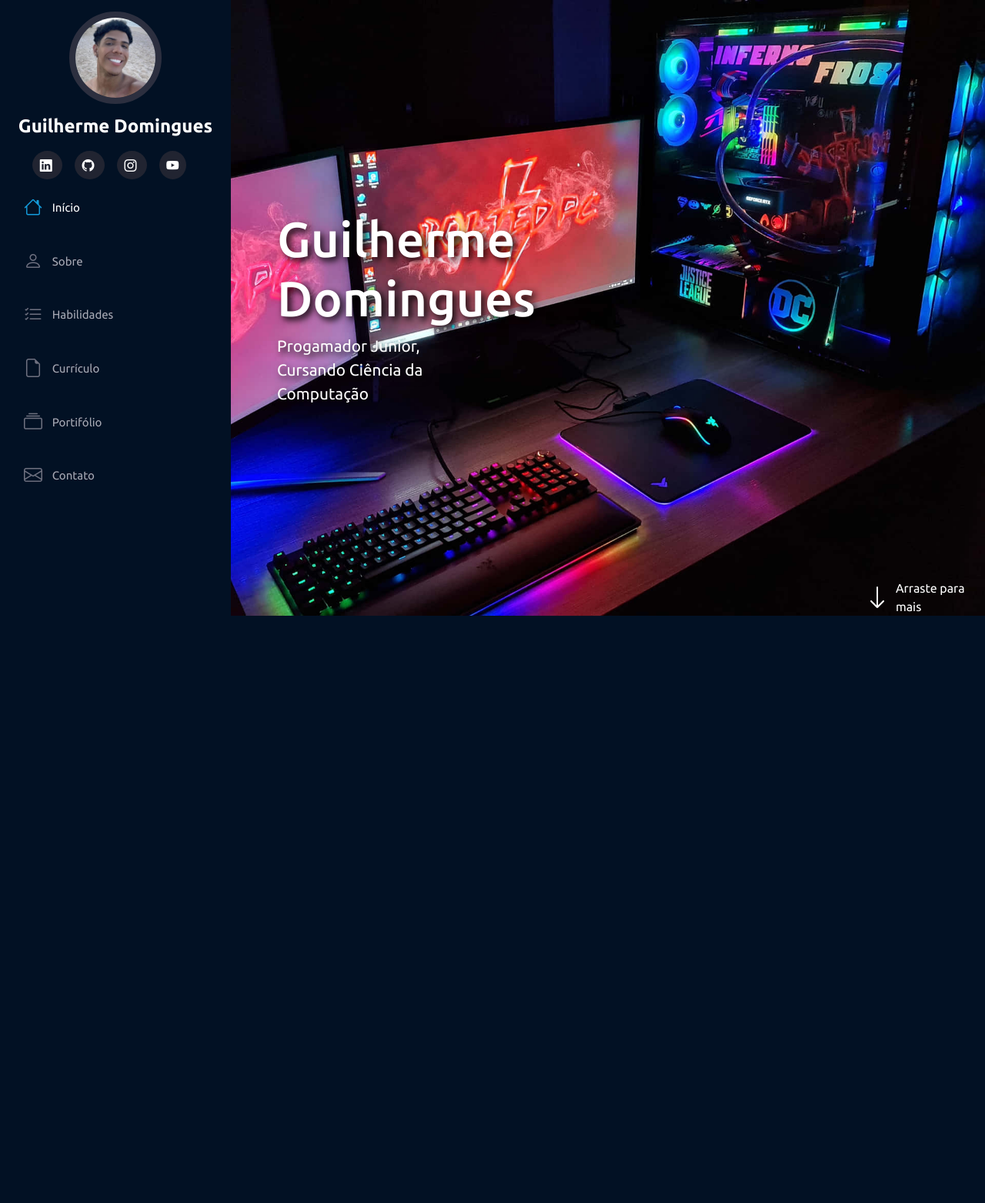
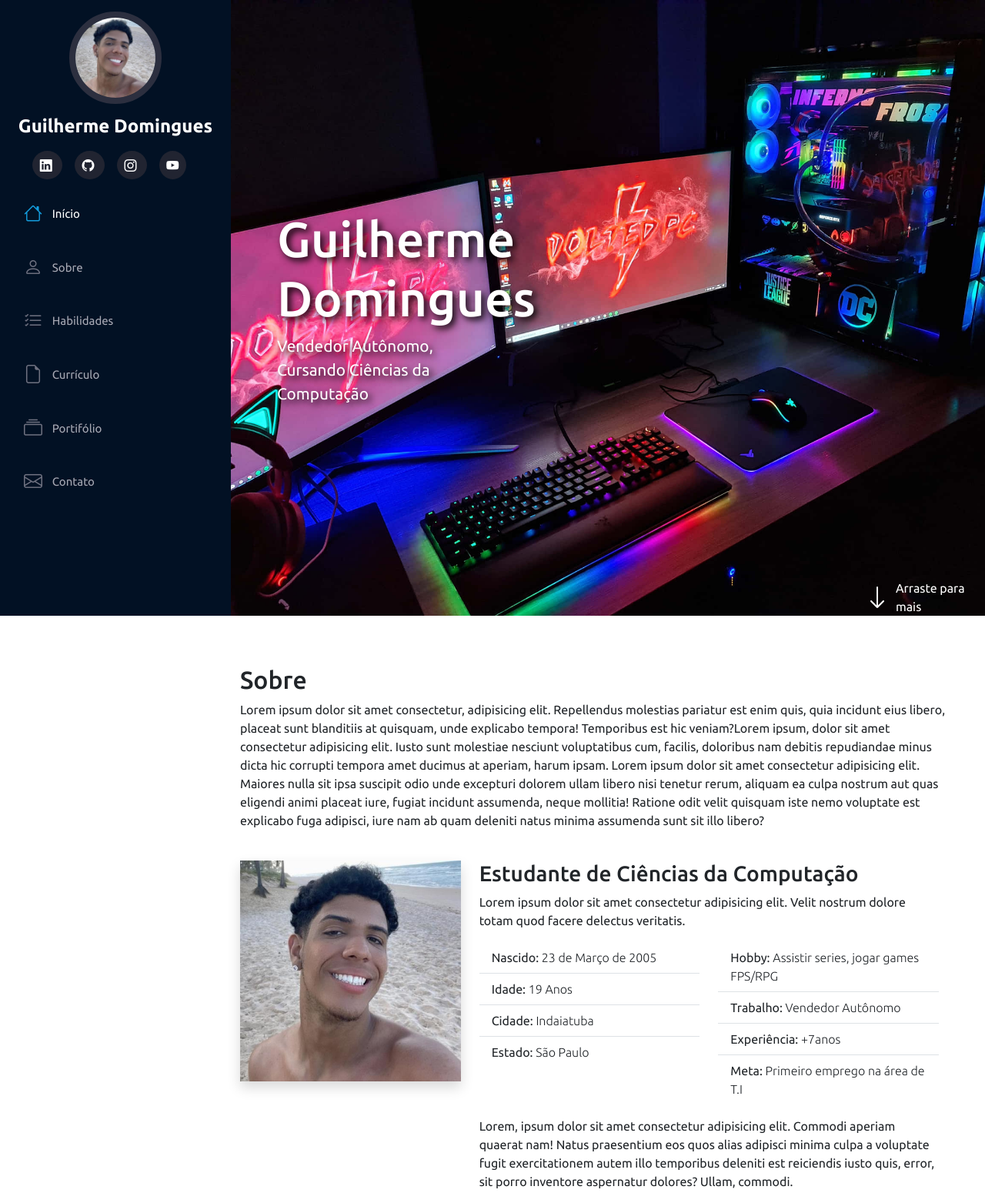
Before and after one commit to Dominggues/Portif-lio-Responsivo, a Flask app: page / in a window 1280 px wide. Shown: the whole page at 77% size. Before the commit the page ends 800 px from the top, so only its background shows below. Run offline with Flask 3, Linux system fonts and the light colour scheme; some libraries are stand-ins or nearby versions.

Commit message:
realização do "sobre"

```diff
--- a/templates/index.html
+++ b/templates/index.html
@@ -1,24 +1,29 @@
 <!DOCTYPE html>
 <html lang="pt-br">
   <head>
-    <meta charset="UTF-8">
-    <meta name="viewport" content="width=device-width, initial-scale=1.0">
-    <link rel="stylesheet" href="../static/bootstrap/css/bootstrap.css">
-    <link rel="stylesheet" href="../static/style.css">
-    <link rel="icon" type='image/jpeg' href="../static/img/foto_perfil.jpeg">
-    <link rel="stylesheet" href="https://cdn.jsdelivr.net/npm/bootstrap-icons@1.11.3/font/bootstrap-icons.min.css">
+    <meta charset="UTF-8" />
+    <meta name="viewport" content="width=device-width, initial-scale=1.0" />
+    <link rel="stylesheet" href="../static/bootstrap/css/bootstrap.css" />
+    <link rel="stylesheet" href="../static/style.css" />
+    <link rel="icon" type="image/jpeg" href="../static/img/foto_perfil.jpeg" />
+    <link
+      rel="stylesheet"
+      href="https://cdn.jsdelivr.net/npm/bootstrap-icons@1.11.3/font/bootstrap-icons.min.css"
+    />
     <title>Dominggues</title>
   </head>
   <body>
-
     <i class="bi bi-list menu-mobile"></i>
 
     <aside id="header">
       <section class="profile">
-            <img src="../static/img/foto_perfil.jpeg" alt="Foto do Guilherme">
+        <img src="../static/img/foto_perfil.jpeg" alt="Foto do Guilherme" />
         <h1>Guilherme Domingues</h1>
         <div class="social-links mt-4 text-center">
-                <a target="_blank" href="https://www.linkedin.com/in/guilherme-dominggues/">
+          <a
+            target="_blank"
+            href="https://www.linkedin.com/in/guilherme-dominggues/"
+          >
             <i class="bi bi-linkedin"></i>
           </a>
           <a target="_blank" href="https://github.com/Dominggues">
@@ -34,55 +39,155 @@
       </section>
 
       <nav id="navbar" class="nav-menu">
-            <ul class="nav flex-column">
+        <ul class="nav flex-column mt-2">
           <li class="nav-item">
-                    <a class="nav-link active" aria-current="page" href="#"><i class="bi bi-house" aria-hidden="true"></i> Início</a>
+            <a class="nav-link active" aria-current="page" href="#"
+              ><i class="bi bi-house" aria-hidden="true"></i> Início</a
+            >
           </li>
           <li class="nav-item">
-                    <a class="nav-link" href="#"><i class="bi bi-person" aria-hidden="true"></i> Sobre</a>
+            <a class="nav-link" href="#"
+              ><i class="bi bi-person" aria-hidden="true"></i> Sobre</a
+            >
           </li>
           <li class="nav-item">
-                    <a class="nav-link" href="#"><i class="bi-list-check" aria-hidden="true"></i> Habilidades</a>
+            <a class="nav-link" href="#"
+              ><i class="bi-list-check" aria-hidden="true"></i> Habilidades</a
+            >
           </li>
           <li class="nav-item">
-                    <a class="nav-link" href="#"><i class="bi-file-earmark" aria-hidden="true"></i> Currículo</a>
+            <a class="nav-link" href="#"
+              ><i class="bi-file-earmark" aria-hidden="true"></i> Currículo</a
+            >
           </li>
           <li class="nav-item">
-                    <a class="nav-link" href="#"><i class="bi-collection" aria-hidden="true"></i> Portifólio</a>
+            <a class="nav-link" href="#"
+              ><i class="bi-collection" aria-hidden="true"></i> Portifólio</a
+            >
           </li>
           <li class="nav-item">
-                    <a class="nav-link" href="#"><i class="bi-envelope" aria-hidden="true"></i> Contato</a>
+            <a class="nav-link" href="#"
+              ><i class="bi-envelope" aria-hidden="true"></i> Contato</a
+            >
           </li>
         </ul>
-
       </nav>
-
     </aside>
 
     <main id="main">
-
-        <section id="inicio" class="row m-0 p0">
-            <div class="col-md-5 d-flex justify-content-center
-            align-items-center flex-column">
+      <section id="inicio" class="row m-0 p-0">
+        <div
+          class="col-md-5 d-flex justify-content-center align-items-center flex-column"
+        >
           <h2 class="text-white text-shadow">Guilherme Domingues</h2>
-                <span id="subtitle" class="text-white text-shadow">Progamador Junior, Cursando Ciência da Computação</span>
+          <span id="subtitle" class="text-white text-shadow"
+            >Vendedor Autônomo, Cursando Ciências da Computação</span
+          >
         </div>
 
-            <div class="col-md-7 d-flex justify-content-end
-            align-items-end">
+        <div class="col-md-7 d-flex justify-content-end align-items-end">
           <div id="arraste" class="d-flex align-items-center">
-                    <i class="bi bi-arrow-down text-white pe-2 fs-2"
-                    aria-hidden="true"></i>
+            <i
+              class="bi bi-arrow-down text-white pe-2 fs-2"
+              aria-hidden="true"
+            ></i>
             <a href="">Arraste para mais</a>
           </div>
+        </div>
+      </section>
 
+      <section class="container mt-5" id="sobre">
+        <div class="row w-100">
+          <div class="col-md-12">
+            <h2 class='pt-3'>Sobre</h2>
+            <p>
+              Lorem ipsum dolor sit amet consectetur, adipisicing elit.
+              Repellendus molestias pariatur est enim quis, quia incidunt eius
+              libero, placeat sunt blanditiis at quisquam, unde explicabo
+              tempora! Temporibus est hic veniam?Lorem ipsum, dolor sit amet
+              consectetur adipisicing elit. Iusto sunt molestiae nesciunt
+              voluptatibus cum, facilis, doloribus nam debitis repudiandae minus
+              dicta hic corrupti tempora amet ducimus at aperiam, harum ipsam.
+              Lorem ipsum dolor sit amet consectetur adipisicing elit. Maiores
+              nulla sit ipsa suscipit odio unde excepturi dolorem ullam libero
+              nisi tenetur rerum, aliquam ea culpa nostrum aut quas eligendi
+              animi placeat iure, fugiat incidunt assumenda, neque mollitia!
+              Ratione odit velit quisquam iste nemo voluptate est explicabo fuga
+              adipisci, iure nam ab quam deleniti natus minima assumenda sunt
+              sit illo libero?
+            </p>
           </div>
 
+          <div class="row mt-4">
+            <div class="col-md-4">
+              <img
+                class="img-fluid shadow"
+                src="../static/img/foto_perfil.jpeg"
+                alt="Foto do Guilherme"
+              />
+            </div>
+            <div class="col-md-8">
+              <h3>Estudante de Ciências da Computação</h3>
+              <p>
+                Lorem ipsum dolor sit amet consectetur adipisicing elit. Velit
+                nostrum dolore totam quod facere delectus veritatis.
+              </p>
+
+              <div class="row mt-3 mb-3">
+                <div class="col-md-6">
+                  <ul class="list-group list-group-flush fs-6">
+                    <li class="list-group-item">
+                      Nascido:
+                      <span class="fw-lighter">23 de Março de 2005</span>
+                    </li>
+                    <li class="list-group-item">
+                      Idade: <span class="fw-lighter">19 Anos</span>
+                    </li>
+                    <li class="list-group-item">
+                      Cidade: <span class="fw-lighter">Indaiatuba</span>
+                    </li>
+                    <li class="list-group-item">
+                      Estado: <span class="fw-lighter">São Paulo</span>
+                    </li>
+                  </ul>
+                </div>
+                <div class="col-md-6">
+                  <ul class="list-group list-group-flush fs-6">
+                    <li class="list-group-item">
+                      Hobby:
+                      <span class="fw-lighter"
+                        >Assistir series, jogar games FPS/RPG</span
+                      >
+                    </li>
+                    <li class="list-group-item">
+                      Trabalho:
+                      <span class="fw-lighter">Vendedor Autônomo</span>
+                    </li>
+                    <li class="list-group-item">
+                      Experiência: <span class="fw-lighter">+7anos</span>
+                    </li>
+                    <li class="list-group-item">
+                      Meta:
+                      <span class="fw-lighter"
+                        >Primeiro emprego na área de T.I</span
+                      >
+                    </li>
+                  </ul>
+                </div>
+              </div>
+
+              <p>
+                Lorem, ipsum dolor sit amet consectetur adipisicing elit.
+                Commodi aperiam quaerat nam! Natus praesentium eos quos alias
+                adipisci minima culpa a voluptate fugit exercitationem autem
+                illo temporibus deleniti est reiciendis iusto quis, error, sit
+                porro inventore aspernatur dolores? Ullam, commodi.
+              </p>
+            </div>
+          </div>
+        </div>
       </section>
-
     </main>
-
-
 
     <script src="../static/bootstrap/js/bootstrap.bundle.min.js"></script>
     <script src="../static/script.js"></script>
```
Also changed, not shown: static/script.js (+7 -7 lines), 1 other file. Lines whose indentation alone changed are shown as unchanged.
